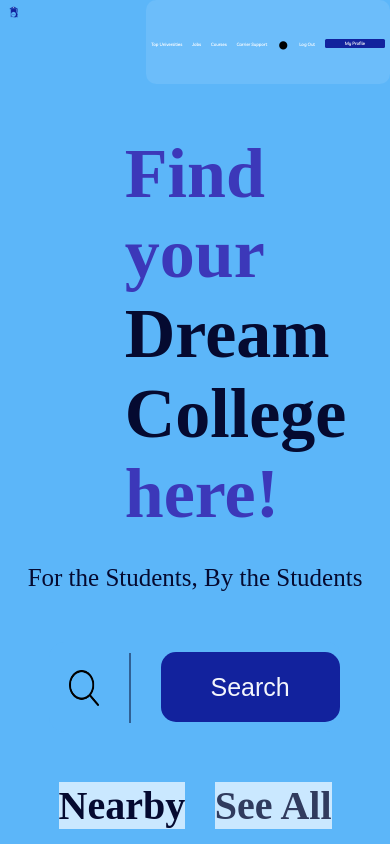
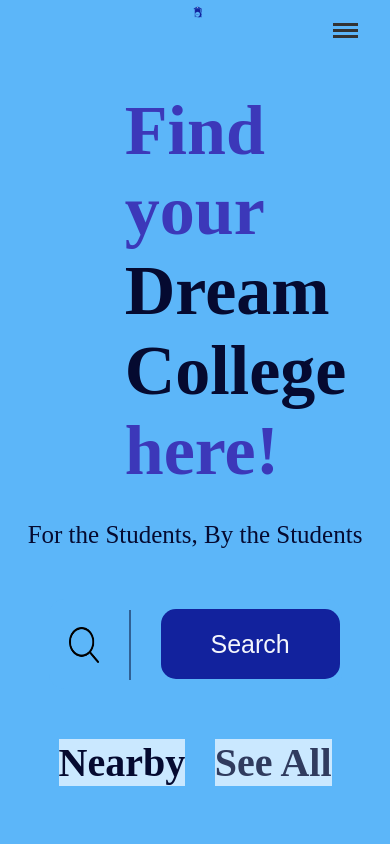
Before and after one commit to Counselllor/Counsellor-Web, a React (Vite) app: page /dashboard in a window 390 px wide. Built offline with nearby package versions, Linux system fonts and the light colour scheme; no server answers; sample sign-in values are in the browser's storage; a web font is replaced by a local one.

Commit message:
feat: Hamberger feature

```diff
--- a/src/components/Dashboard/Dashboard.css
+++ b/src/components/Dashboard/Dashboard.css
@@ -40,9 +40,9 @@ body{
 }
 
 .dot {
-    font-size: 50px;
-    font-weight: 900;
-    padding-bottom: 20px;
+  font-size: 40px;
+  font-weight: 800;
+  padding-bottom: 10px;
 }
 
 .myProfileBtn {
@@ -233,3 +233,65 @@ body{
   font-family: 'ABeeZee';
   color: #050a3079;
 }
+
+.hamburger{
+  display: none;
+}
+
+/* Add the following media query for mobile view */
+@media (max-width: 768px) {
+.menu {
+  display: none
+  /* Add other styles for the menu */
+}
+#navbar {
+  flex-direction: column;
+  align-items: center;
+}
+
+.hamburger {
+  display: block;
+}
+
+ #navbar ul {
+  display: none;
+  flex-direction: column;
+  align-items: center;
+  background-color: #fff;
+  position: absolute;
+  top: 60px; /* Adjust this value for spacing */
+  left: 0;
+  width: 100%;
+  box-shadow: 0 4px 6px rgba(0, 0, 0, 0.1);
+}
+
+/* Adjust styles for mobile navigation links */
+.navbar li {
+  margin: 10px 0;
+}
+.dot{
+  display: none;
+}
+
+.bar {
+  width: 25px;
+  height: 3px;
+  background-color: #333;
+  margin: 3px 0;
+  transition: 0.4s;
+  margin-left: 300px;
+}
+
+.open .bar:nth-child(1) {
+  transform: rotate(-45deg) translate(-5px, 6px);
+}
+
+.open .bar:nth-child(2) {
+  opacity: 0;
+}
+
+.open .bar:nth-child(3) {
+  transform: rotate(45deg) translate(-5px, -6px);
+}
+
+}
--- a/src/components/Dashboard/Dashboard.jsx
+++ b/src/components/Dashboard/Dashboard.jsx
@@ -1,12 +1,25 @@
 import './Dashboard.css'
 import { NavLink } from 'react-router-dom'
 import Logo from '../../assets/logo.webp'
-import React, { useEffect } from 'react';
+import React, { useEffect, useState } from 'react';
 import { signOut, onAuthStateChanged } from "firebase/auth";
 import { auth } from "../../firebase/auth";
 import { useNavigate } from "react-router-dom";
 const Dashboard = () => {
     const navigate = useNavigate();
+    const [isMenuOpen, setIsMenuOpen] = useState(window.innerWidth >= 768); // Set to true on mobile, false on desktop
+
+    useEffect(() => {
+      const handleResize = () => {
+        setIsMenuOpen(window.innerWidth >= 768);
+      };
+
+      window.addEventListener('resize', handleResize);
+
+      return () => {
+        window.removeEventListener('resize', handleResize);
+      };
+    }, []);
 
     useEffect(() => {
         auth.onAuthStateChanged((user) => {
@@ -28,22 +41,34 @@ const Dashboard = () => {
             alert(err.message);
           });
       };
+
+      const toggleMenu = () => {
+        setIsMenuOpen(!isMenuOpen);
+      };
+
     return(
 
         <>
         <nav id="navbar">
         <img id='logo' src={Logo} alt="logo" />
-        <ul>
+        <div className={`hamburger ${isMenuOpen ? 'open' : ''}`} onClick={toggleMenu}>
+          <div className="bar" />
+          <div className="bar" />
+          <div className="bar" />
+        </div>
+        {isMenuOpen && (
+        <ul className={`menu ${isMenuOpen ? 'open' : ''}`}>
         <li><NavLink className={({isActive})=>isActive?'active': 'none'} >Top Universities</NavLink></li>
         <li><NavLink className={({isActive})=>isActive?'active': 'none'} >Jobs</NavLink></li>
           <li><NavLink className={({isActive})=>isActive?'active': 'none'} >Courses</NavLink></li>
           <li><NavLink className={({isActive})=>isActive?'active': 'none'} >Carrier Support</NavLink></li>
-          <li className='dot'>.</li>
+          <li className='dot'> | </li>
           <li><NavLink className={({isActive})=>isActive?'active': 'none'} onClick={handleSignOut}>Log Out</NavLink></li>
           <li>
             <div className='myProfileBtn'><NavLink className={({isActive})=>isActive?'active': 'none'} >My Profile</NavLink></div>
           </li>
         </ul>
+        )}
       </nav>
 
       <div className="maintxt">
```
Lines whose indentation alone changed are shown as unchanged.
